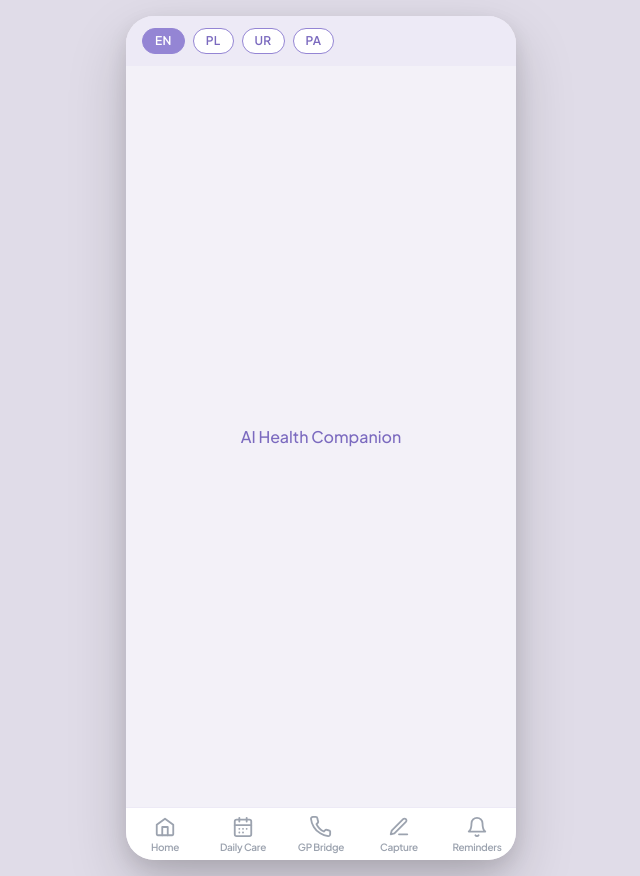
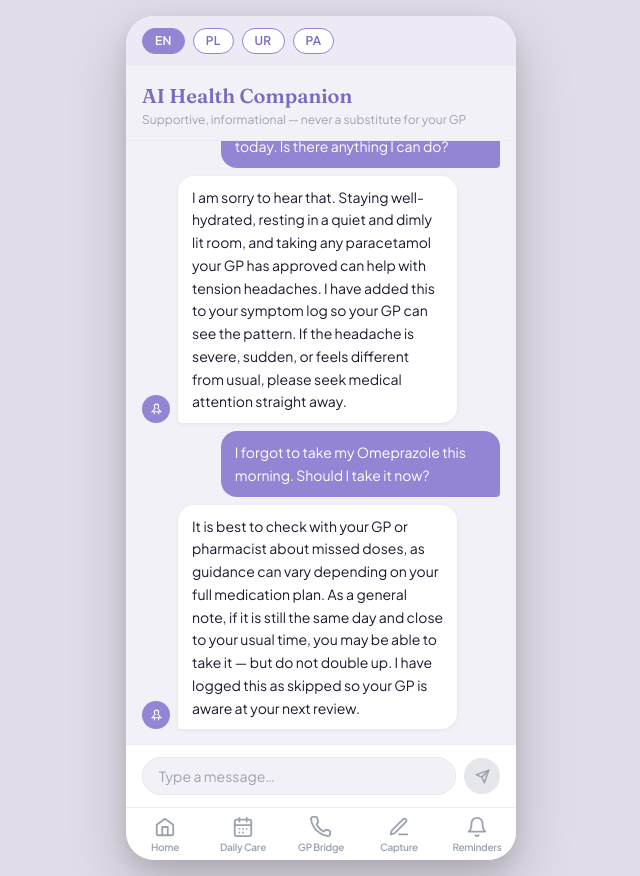
Before and after one commit to tayyebns/zentic-health-landing, a Next.js app: page /app/chat in a window 1280 px wide. Shown: the whole page, without its empty margins (319-959 px from the left). Built offline with nearby package versions, Linux system fonts and the light colour scheme.

Commit message:
feat: add AI Health Companion chat — seeded conversation, canned replies, auto-scroll, send on enter

```diff
--- a/src/app/app/chat/page.tsx
+++ b/src/app/app/chat/page.tsx
@@ -1,9 +1,172 @@
-export default function AIHealthCompanion() {
+"use client";
+
+import { useEffect, useRef, useState } from "react";
+import { useZenticStore } from "@/lib/store";
+import type { ChatMessage } from "@/lib/types";
+
+// ── Canned assistant replies (rotating) ──────────────────────────────────────
+
+const CANNED_REPLIES = [
+  "Thank you for sharing that. Try to log any new symptoms in your Daily Care journal — your GP will be able to see the full picture at your next appointment.",
+  "I understand. If your symptoms feel urgent or get suddenly worse, please contact your GP surgery or call 111 straight away.",
+  "That is a great question. While I am not able to give medical advice, keeping a record of how you feel is one of the best things you can do for your care.",
+  "Managing a long-term condition takes real effort and you are doing well by staying on top of it. Your care team is here to support you.",
+  "It is completely normal to have questions. I would encourage you to write them down before your next appointment so you can get the answers you need from your GP.",
+  "I am always here to listen. Tracking how you feel — even on difficult days — helps build a clearer picture for everyone on your care team.",
+];
+
+// ── Message bubble ────────────────────────────────────────────────────────────
+
+function MessageBubble({ message }: { message: ChatMessage }) {
+  const isUser = message.role === "user";
   return (
-    <div className="flex h-full items-center justify-center">
-      <p className="font-sans text-base font-medium text-zentic-purple-dark">
-        AI Health Companion
-      </p>
+    <div
+      className={`flex ${isUser ? "justify-end" : "justify-start"} mb-2`}
+    >
+      {/* Assistant avatar */}
+      {!isUser && (
+        <div
+          className="w-7 h-7 rounded-full flex items-center justify-center flex-shrink-0 mr-2 mt-0.5 self-end"
+          style={{ backgroundColor: "#9485D4" }}
+        >
+          <svg width="13" height="13" viewBox="0 0 24 24" fill="none" stroke="white" strokeWidth="2" strokeLinecap="round">
+            <path d="M12 2a4 4 0 0 1 4 4c0 1.5-.6 2.8-1.6 3.8L20 16H4l5.6-6.2A4 4 0 0 1 8 6a4 4 0 0 1 4-4z" />
+            <path d="M8 16v4M16 16v4" />
+          </svg>
+        </div>
+      )}
+
+      <div
+        className="max-w-[78%] px-3.5 py-2.5 rounded-2xl"
+        style={{
+          backgroundColor: isUser ? "#9485D4" : "white",
+          color: isUser ? "white" : "#1a1a2e",
+          borderBottomRightRadius: isUser ? 4 : 16,
+          borderBottomLeftRadius: isUser ? 16 : 4,
+          boxShadow: isUser ? undefined : "0 1px 4px rgba(0,0,0,0.07)",
+        }}
+      >
+        <p className="font-sans text-sm leading-relaxed">{message.text}</p>
+      </div>
     </div>
   );
 }
+
+// ── Page ──────────────────────────────────────────────────────────────────────
+
+export default function AIHealthCompanion() {
+  const messages = useZenticStore((s) => s.chatMessages);
+  const addChatMessage = useZenticStore((s) => s.addChatMessage);
+
+  const [input, setInput] = useState("");
+  const bottomRef = useRef<HTMLDivElement>(null);
+  const replyIndexRef = useRef(0);
+
+  // Scroll to bottom whenever messages change
+  useEffect(() => {
+    bottomRef.current?.scrollIntoView({ behavior: "smooth" });
+  }, [messages]);
+
+  const handleSend = () => {
+    const text = input.trim();
+    if (!text) return;
+
+    // Add user message
+    addChatMessage({
+      id: `chat-user-${Date.now()}`,
+      role: "user",
+      text,
+    });
+    setInput("");
+
+    // Add canned assistant reply after a short delay
+    const replyText =
+      CANNED_REPLIES[replyIndexRef.current % CANNED_REPLIES.length];
+    replyIndexRef.current += 1;
+
+    setTimeout(() => {
+      addChatMessage({
+        id: `chat-assistant-${Date.now()}`,
+        role: "assistant",
+        text: replyText,
+      });
+    }, 800);
+  };
+
+  const handleKeyDown = (e: React.KeyboardEvent<HTMLInputElement>) => {
+    if (e.key === "Enter") handleSend();
+  };
+
+  return (
+    <div className="flex flex-col h-full">
+      {/* Screen header — sticky top */}
+      <div
+        className="flex-shrink-0 px-4 pt-4 pb-3 border-b border-zentic-purple-light"
+        style={{ backgroundColor: "#F3F1F8" }}
+      >
+        <h1 className="font-display text-xl font-semibold text-zentic-purple-dark">
+          AI Health Companion
+        </h1>
+        <p className="font-sans text-xs text-gray-400 mt-0.5">
+          Supportive, informational — never a substitute for your GP
+        </p>
+      </div>
+
+      {/* Messages area — scrollable */}
+      <div className="flex-1 overflow-y-auto px-4 pt-3 pb-2">
+        {/* Disclaimer pill at top of conversation */}
+        <div className="flex justify-center mb-4">
+          <span className="rounded-full px-3 py-1 font-sans text-[10px] text-gray-400 bg-white shadow-sm">
+            This companion provides general health information, not medical advice.
+          </span>
+        </div>
+
+        {messages.map((msg) => (
+          <MessageBubble key={msg.id} message={msg} />
+        ))}
+
+        {/* Invisible anchor for auto-scroll */}
+        <div ref={bottomRef} />
+      </div>
+
+      {/* Input bar — sticky bottom */}
+      <div
+        className="flex-shrink-0 px-4 py-3 border-t border-zentic-purple-light"
+        style={{ backgroundColor: "white" }}
+      >
+        <div className="flex items-center gap-2">
+          <input
+            type="text"
+            value={input}
+            onChange={(e) => setInput(e.target.value)}
+            onKeyDown={handleKeyDown}
+            placeholder="Type a message…"
+            className="flex-1 rounded-full border border-gray-200 px-4 py-2 text-sm font-sans text-gray-700 placeholder:text-gray-400 focus:outline-none focus:border-zentic-purple bg-zentic-bg"
+          />
+          <button
+            onClick={handleSend}
+            disabled={!input.trim()}
+            className="w-9 h-9 rounded-full flex items-center justify-center flex-shrink-0 transition-colors"
+            style={{
+              backgroundColor: input.trim() ? "#9485D4" : "#E5E7EB",
+            }}
+          >
+            <svg
+              width="15"
+              height="15"
+              viewBox="0 0 24 24"
+              fill="none"
+              stroke={input.trim() ? "white" : "#9CA3AF"}
+              strokeWidth="2.5"
+              strokeLinecap="round"
+              strokeLinejoin="round"
+            >
+              <line x1="22" y1="2" x2="11" y2="13" />
+              <polygon points="22 2 15 22 11 13 2 9 22 2" />
+            </svg>
+          </button>
+        </div>
+      </div>
+    </div>
+  );
+}
```
